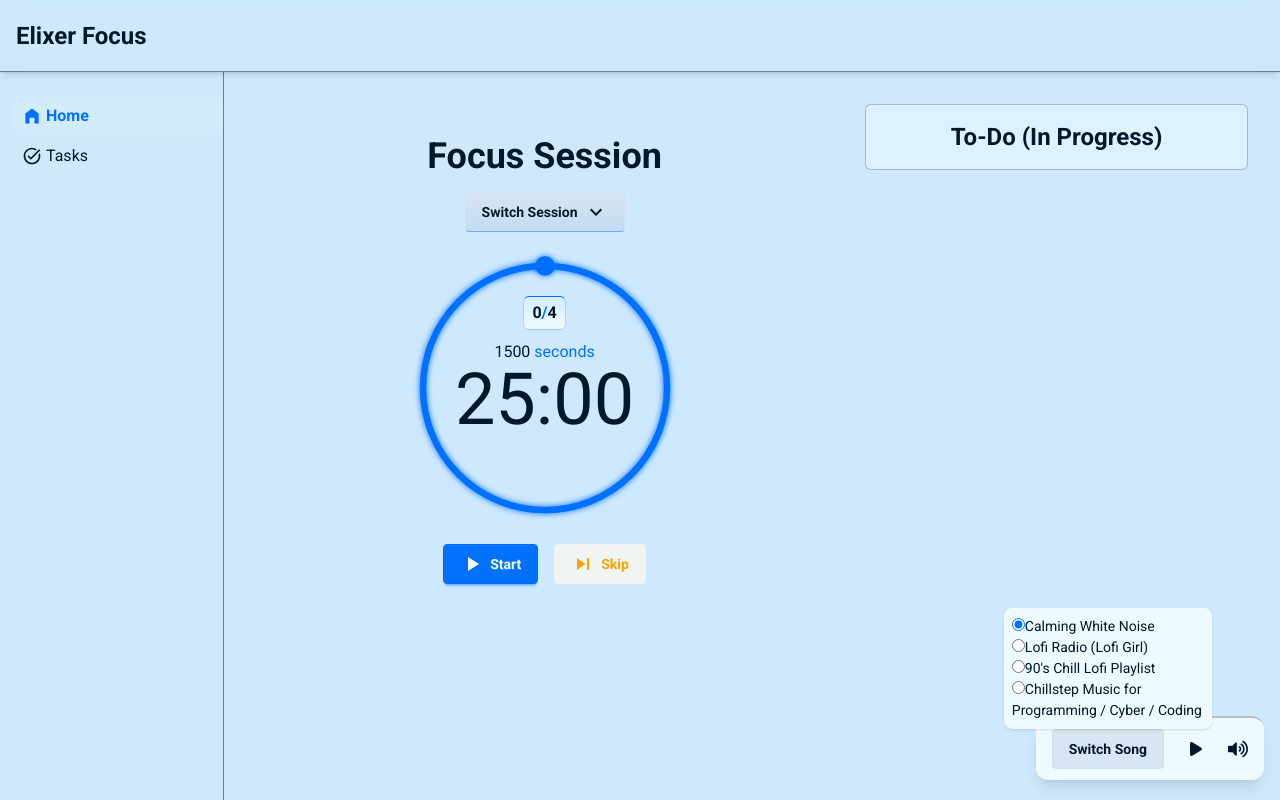
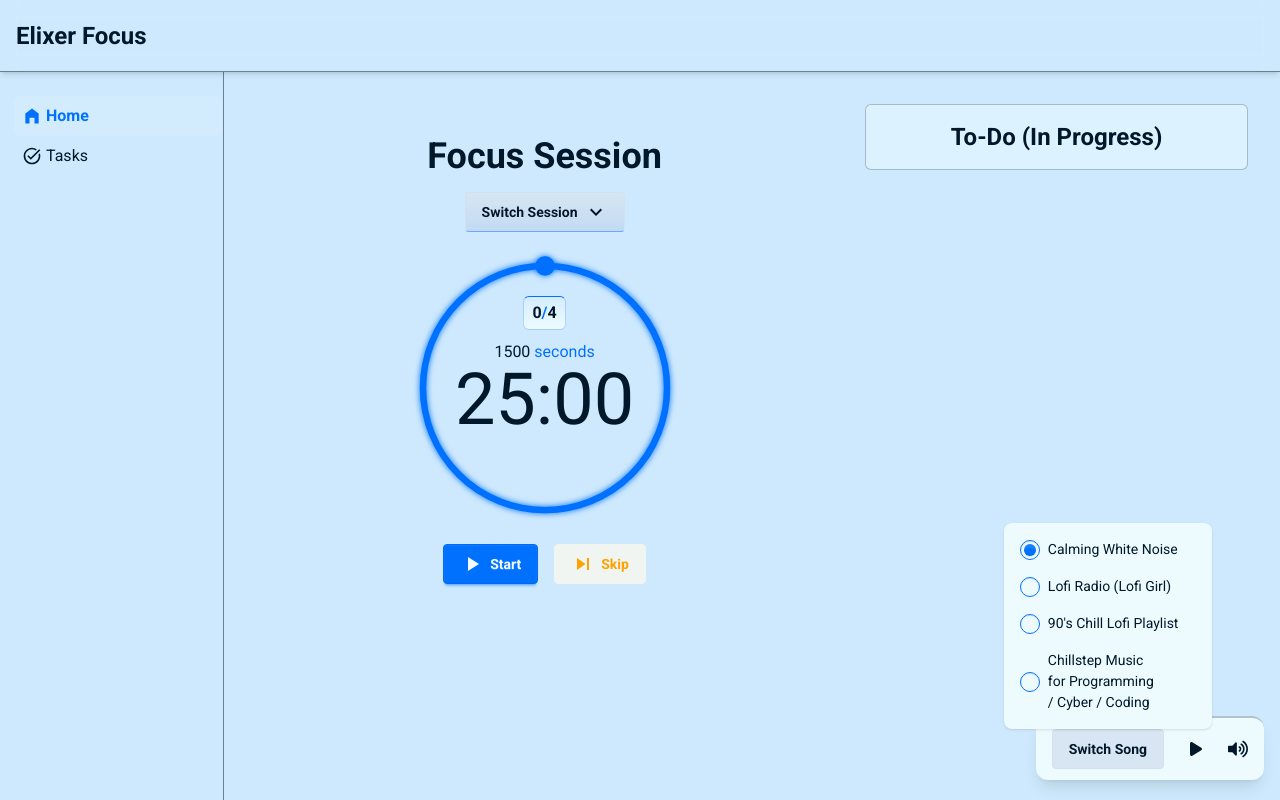
Before and after one commit to elixer-prince/elixer-focus, a React (Vite) app in the folder web/: page / in a window 1280 px wide. Both pictures are taken after a click on the button "Switch Song". Built offline with nearby package versions, Linux system fonts and the light colour scheme; what @dnd-kit/react would draw is missing.

Commit message:
fix(music-player): use radio class to style nusic option properly

```diff
--- a/web/src/features/music-player/components/MusicSwitcher/Option.tsx
+++ b/web/src/features/music-player/components/MusicSwitcher/Option.tsx
@@ -7,16 +7,18 @@ interface OptionProps {
 
 const Option = ({ id, title, chosenSongId, setChosenSongId }: OptionProps) => {
   return (
-    <label>
+    <li className="menu-item">
+      <label className="hover:bg-base-200 flex cursor-pointer items-center gap-2 p-2">
         <input
+          className="radio radio-primary radio-sm"
           name="song-choice"
           type="radio"
-        className="song-option accent-primary"
           onChange={() => setChosenSongId(id)}
           checked={chosenSongId === id}
         />
-      {title}
+        <span className="flex-1">{title}</span>
       </label>
+    </li>
   );
 };
 
```
Lines whose indentation alone changed are shown as unchanged.
